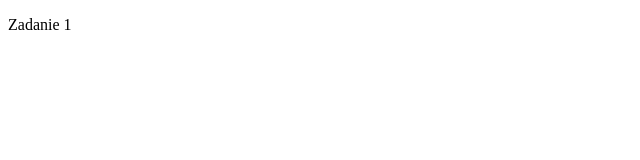
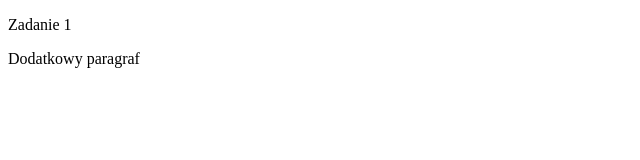
Before and after one commit to jszufa/jszufa.github.io, a plain HTML site: page zadania-domowe/zadanie-1/index.html in a window 1280 px wide. Shown: the whole page, without its empty margins (0-640 px from the left). Drawn offline with Linux system fonts and the light colour scheme.

Commit message:
Dodano paragraf na gałęzi main w zadanie-1

```diff
--- a/zadania-domowe/zadanie-1/index.html
+++ b/zadania-domowe/zadanie-1/index.html
@@ -8,5 +8,6 @@
 </head>
 <body>
     <p>Zadanie 1</p>
+    <p>Dodatkowy paragraf</p>
 </body>
 </html>
```
